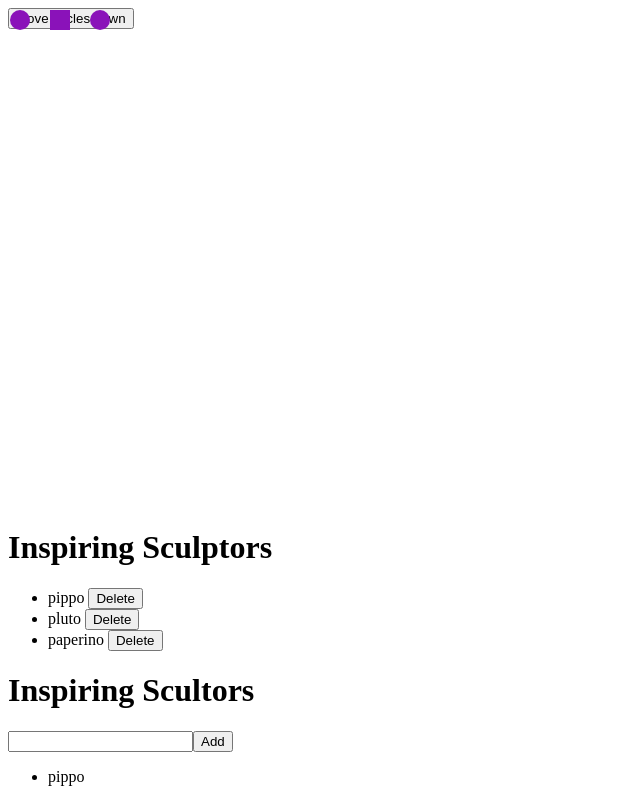
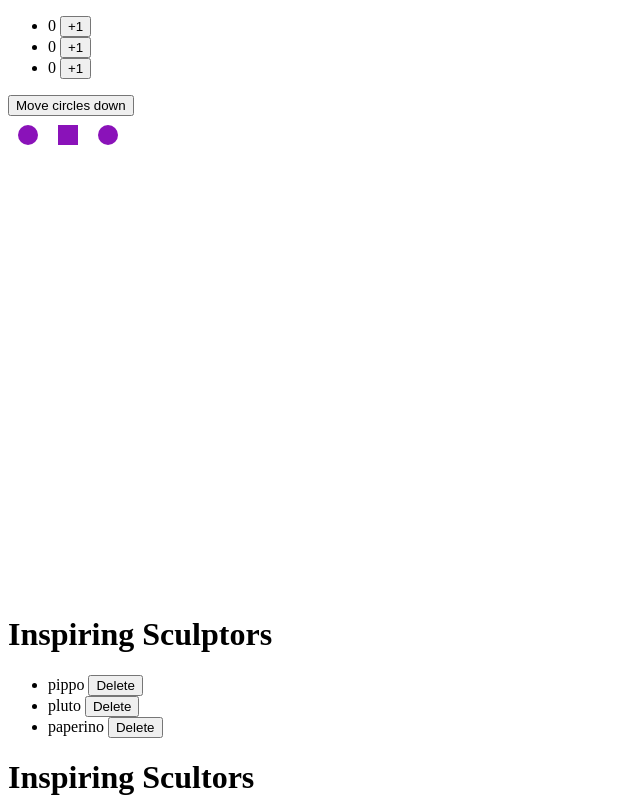
Before and after one commit to albarp/learn-react, a React (Vite) app in the folder app/: page / in a window 1280 px wide. Shown: the top 800 px of the page, without its empty margins (0-640 px from the left). Built offline with nearby package versions, Linux system fonts and the light colour scheme.

Commit message:
map to modify array

```diff
--- a/app/src/App.tsx
+++ b/app/src/App.tsx
@@ -17,10 +17,12 @@ import BackgroundBox from "./Components/BackGroundBox/BackgroundBox";
 import ArtistList from "./Components/ArtistList/ArtistList";
 import ArtistDelete from "./Components/ArtistDelete/ArtistDelete";
 import ShapeEditor from "./Components/ShapeEditor/ShapeEditor";
+import ThreeCounters from "./Components/ThreeCounters/ThreeCounters";
 
 function App() {
   return (
     <>
+      <ThreeCounters />
       <ShapeEditor />
       <ArtistDelete />
       <ArtistList />
--- a/app/src/Components/ShapeEditor/ShapeEditor.tsx
+++ b/app/src/Components/ShapeEditor/ShapeEditor.tsx
@@ -4,17 +4,17 @@ export default function ShapeEditor() {
   const [shapes, setShapes] = useState([
     {
       x: 0,
-      y: 0,
+      y: 20,
       kind: "circle",
     },
     {
       x: 40,
-      y: 0,
+      y: 20,
       kind: "square",
     },
     {
       x: 80,
-      y: 0,
+      y: 20,
       kind: "circle",
     },
   ]);
@@ -47,6 +47,7 @@ export default function ShapeEditor() {
        style={{
          height: 500,
          width: 500,
+         position: "relative",
        }}
      >
       <button onClick={onMoveShapes}>Move circles down</button>
--- /dev/null
+++ b/app/src/Components/ThreeCounters/ThreeCounters.tsx
@@ -0,0 +1,26 @@
+import { useState } from "react"
+
+export default function ThreeCounters() {
+
+    const [counters, setCounters] = useState([0, 0, 0])
+
+    function onPlusOne(index: number) {
+        const newCounters = counters.map( (c, i) => {
+            if(i === index) {
+                return c + 1
+            }
+            else
+                return c
+        })
+        setCounters(newCounters)
+    }
+
+    return (
+        <ul>
+            {counters.map( (counter, i) => (
+                <li>{counter} <button onClick={ (_) => onPlusOne(i)}>+1</button></li>
+            ))}
+        </ul>
+    )
+
+}
```
Lines whose indentation alone changed are shown as unchanged.
